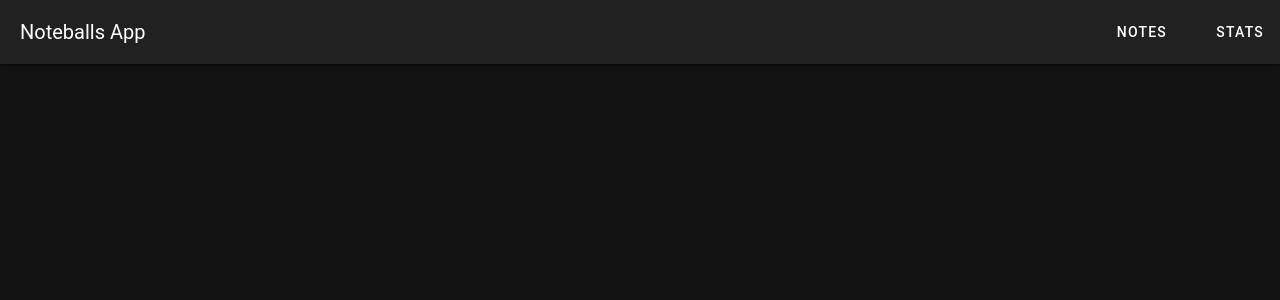
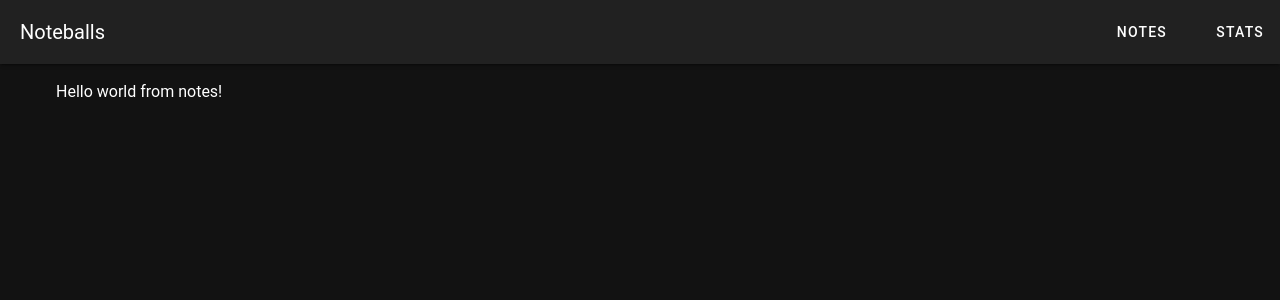
Before and after one commit to brainwave/learn, a Vue app in the folder vue3/noteballs/: page /notes in a window 1280 px wide. Shown: the top 300 px of the page. Built offline with nearby package versions, Linux system fonts and the light colour scheme.

Commit message:
Added router links for notes and stats

```diff
--- a/vue3/noteballs/components.d.ts
+++ b/vue3/noteballs/components.d.ts
@@ -14,5 +14,9 @@ declare module 'vue' {
     NavDrawer: typeof import('./src/components/NavDrawer.vue')['default']
     NavItem: typeof import('./src/components/NavItem.vue')['default']
     NavItems: typeof import('./src/components/NavItems.vue')['default']
+    NotesView: typeof import('./src/components/NotesView.vue')['default']
+    RouterLink: typeof import('vue-router')['RouterLink']
+    RouterView: typeof import('vue-router')['RouterView']
+    StatsView: typeof import('./src/components/StatsView.vue')['default']
   }
 }
--- a/vue3/noteballs/package.json
+++ b/vue3/noteballs/package.json
@@ -10,6 +10,7 @@
     "@mdi/font": "6.2.95",
     "roboto-fontface": "*",
     "vue": "^3.4.21",
+    "vue-router": "^4.0.13",
     "vuetify": "^3.5.8"
   },
   "devDependencies": {
--- a/vue3/noteballs/src/App.vue
+++ b/vue3/noteballs/src/App.vue
@@ -1,8 +1,16 @@
 <template>
-  <AppBar />
+  <v-app>
+    <AppBar/>
+    <v-main>
+      <v-container>
+        <RouterView/>
+      </v-container>
+    </v-main>
+  </v-app>
 </template>
 
 <script setup lang="ts">
-  //
+
 import AppBar from "@/components/AppBar.vue";
+import {RouterView} from "vue-router";
 </script>
--- a/vue3/noteballs/src/components/AppBar.vue
+++ b/vue3/noteballs/src/components/AppBar.vue
@@ -2,6 +2,7 @@
 
 import {ref, watch} from "vue";
 import NavBar from "@/components/NavBar.vue";
+import NavDrawer from "@/components/NavDrawer.vue";
 
 const drawer = ref(false)
 
@@ -9,26 +10,30 @@ const toggleDrawer = () => {
   drawer.value = !drawer.value
 }
 
-const navItems = ['Notes','Stats']
+const navItems = [
+  {
+    title: 'Notes',
+    path : '/notes'
+  },
+  {
+    title: 'Stats',
+    path : '/stats'
+  }
+]
 
 </script>
 
 <template>
-  <v-card>
-    <v-layout>
+
       <v-app-bar color="primary" prominent :elevation="2">
         <v-app-bar-nav-icon variant="text" @click.stop="toggleDrawer" class="nav-drawer"
                             v-if="$vuetify.display.mdAndDown"></v-app-bar-nav-icon>
-        <v-toolbar-title class="title">Noteballs App</v-toolbar-title>
-        <v-navigation-drawer v-if="drawer" :location="$vuetify.display.mobile ? 'bottom' : 'undefined'"
-                             temporary>
-          <v-list :items="navItems"></v-list>
-        </v-navigation-drawer>
+        <v-toolbar-title class="title">Noteballs</v-toolbar-title>
+        <NavDrawer v-if="drawer" :navItems="navItems"/>
         <v-spacer></v-spacer>
-        <NavBar v-if="$vuetify.display.lgAndUp" :navItems="navItems"  available-width=""/>
+        <NavBar v-if="$vuetify.display.lgAndUp" :navItems="navItems"/>
       </v-app-bar>
-    </v-layout>
-  </v-card>
+
 </template>
 
 <style scoped>
--- a/vue3/noteballs/src/components/NavBar.vue
+++ b/vue3/noteballs/src/components/NavBar.vue
@@ -3,13 +3,12 @@ import NavItem from "@/components/NavItem.vue";
 
 defineProps<{
   navItems: string[],
-  availableWidth: number
 }>()
 </script>
 
 <template>
   <div class="nav-bar">
-    <NavItem v-for="item in navItems" :navItem="item" :key="item"/>
+    <NavItem v-for="item in navItems" :navItem="item.title" :key="item"/>
   </div>
 </template>
 
--- /dev/null
+++ b/vue3/noteballs/src/components/NavDrawer.vue
@@ -0,0 +1,16 @@
+<script setup lang="ts">
+defineProps<{
+  navItems: string[],
+}>()
+</script>
+
+<template>
+  <v-navigation-drawer :location="$vuetify.display.mobile ? 'bottom' : 'undefined'"
+                       temporary>
+    <v-list-item link v-for="item in navItems" :key="item" :title="item.title"></v-list-item>
+  </v-navigation-drawer>
+</template>
+
+<style scoped>
+
+</style>
--- a/vue3/noteballs/src/main.ts
+++ b/vue3/noteballs/src/main.ts
@@ -12,9 +12,17 @@ import App from './App.vue'
 
 // Composables
 import { createApp } from 'vue'
+import { createRouter, createWebHistory} from "vue-router";
+import routes from "@/routes/routes";
+
+const router = createRouter({
+    history: createWebHistory(process.env.BASE_URL),
+    routes: routes
+  }
+)
 
 const app = createApp(App)
 
 registerPlugins(app)
-
+app.use(router)
 app.mount('#app')
--- /dev/null
+++ b/vue3/noteballs/src/routes/routes.ts
@@ -0,0 +1,8 @@
+import {RouteRecordRaw} from "vue-router";
+
+const routes:RouteRecordRaw[] = [
+  {path: '/notes', component: () => import('@/views/NotesView.vue')},
+  {path: '/stats', component: () => import('@/views/StatsView.vue')},
+]
+
+export default routes
--- /dev/null
+++ b/vue3/noteballs/src/views/NotesView.vue
@@ -0,0 +1,7 @@
+<template>
+    <div>Hello world from notes!</div>
+</template>
+
+<script setup lang="ts">
+
+</script>
--- /dev/null
+++ b/vue3/noteballs/src/views/StatsView.vue
@@ -0,0 +1,8 @@
+<template>
+    Hello world from stats!
+</template>
+
+<script setup lang="ts">
+
+</script>
+a
```
Also changed, not shown: 1 other file (tests, documents, lock files or other folders).
